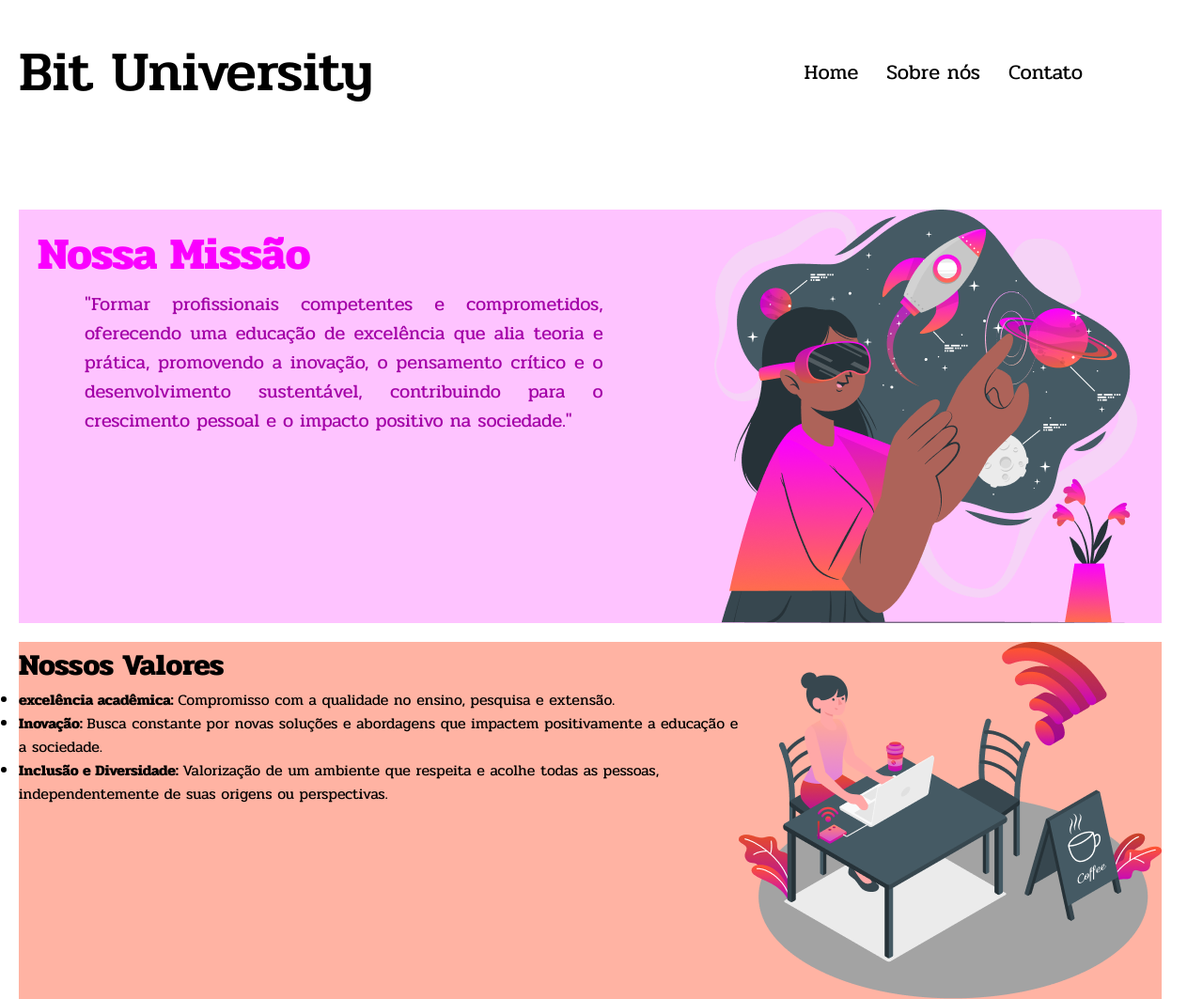
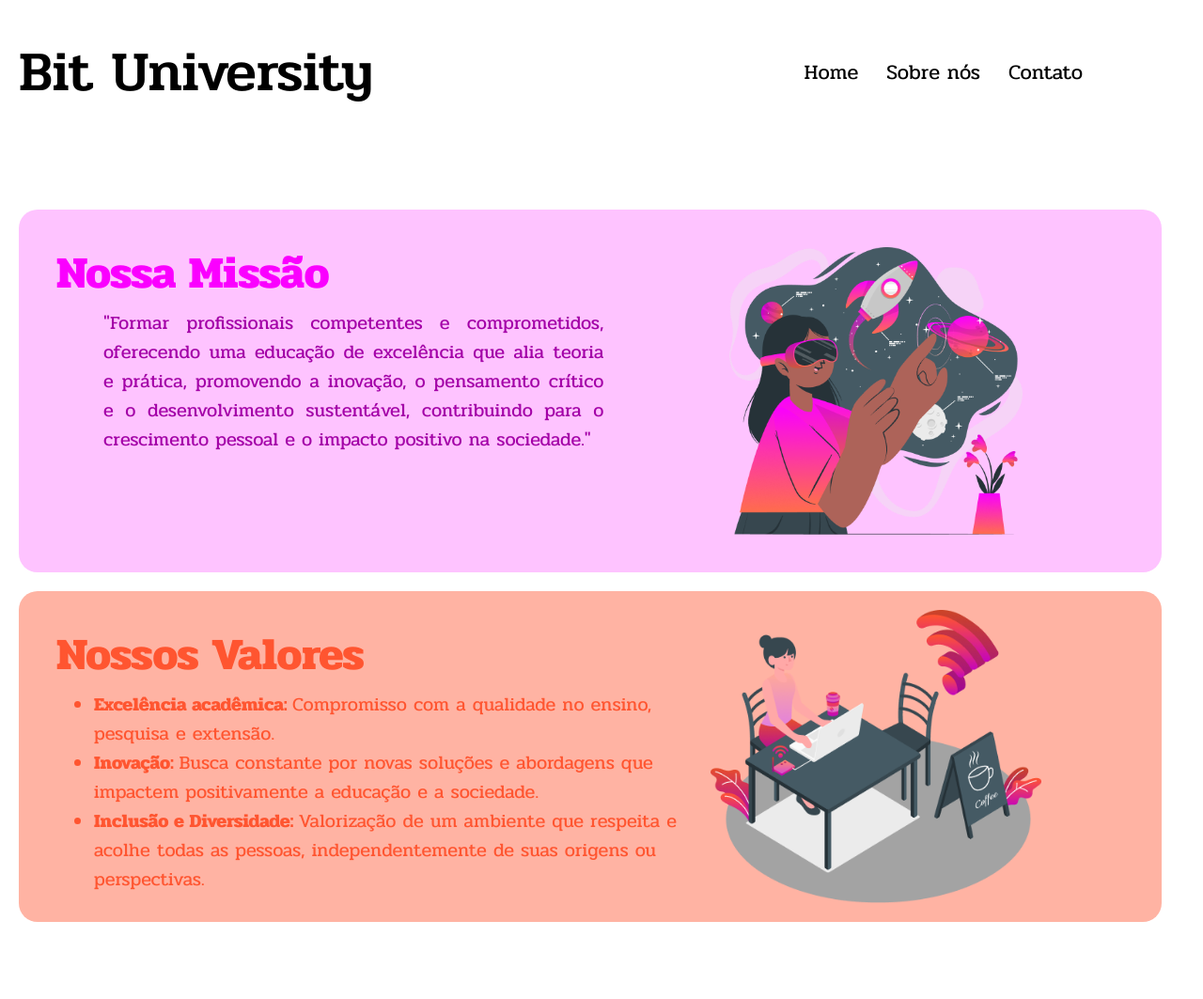
Before and after one commit to Dollar2006/Desafio-1, a plain HTML site: page Sobre.html in a window 1280 px wide. Shown: the whole page at 94% size. After the commit the page ends 1006 px from the top, so only its background shows below. Drawn offline with Linux system fonts and the light colour scheme.

Commit message:
Pagina Sobre

```diff
--- a/Sobre.html
+++ b/Sobre.html
@@ -29,7 +29,7 @@
             <div class="text2">
                 <h1>Nossos Valores</h1>
             <ul>
-                <li><strong>excelência acadêmica: </strong>Compromisso com a qualidade no ensino, pesquisa e extensão.</li>
+                <li><strong>Excelência acadêmica: </strong>Compromisso com a qualidade no ensino, pesquisa e extensão.</li>
                 <li><strong>Inovação: </strong>Busca constante por novas soluções e abordagens que impactem positivamente a educação e a sociedade.</li>
                 <li><strong>Inclusão e Diversidade: </strong>Valorização de um ambiente que respeita e acolhe todas as pessoas, independentemente de suas origens ou perspectivas.</li>
             </ul>
--- a/style.css
+++ b/style.css
@@ -67,6 +67,8 @@ Página Sobre nós
 .main-sobre .missao{
     display: flex;
     background: #FEC3FF;
+    border-radius: 20px;
+    padding: 20px;
 }
 .main-sobre .missao .text{
     width: 60%;
@@ -84,18 +86,32 @@ Página Sobre nós
     text-align: justify;
     margin-left: 50px;
 }
+.main-sobre .missao img{
+    width: 30%;
+    padding: 20px;
+}
 .main-sobre .valores{
     margin-top: 20px;
     display: flex;
     background: #FFB3A3;
+    border-radius: 20px;
+    margin-bottom: 25px;
+    padding: 20px;
 }
-.main-sobre .valores .text{
+.main-sobre .valores .text2{
     width: 60%;
     padding: 10px 20px;
-    color: #A300A7;
+    color: #FF5530;
     margin-right: 10px;
 }
-.main-sobre .valores .text h1{
+.main-sobre .valores .text2 h1{
     font-size: 48px;
-    color: #FA00FF;
+    color: #FF5530;
 }
+.main-sobre .valores ul{
+    margin-left: 40px;
+    font-size: 20px;
+}
+.main-sobre .valores img{
+    width: 30%;
+}
```
Also changed, not shown: contato.html (added).
